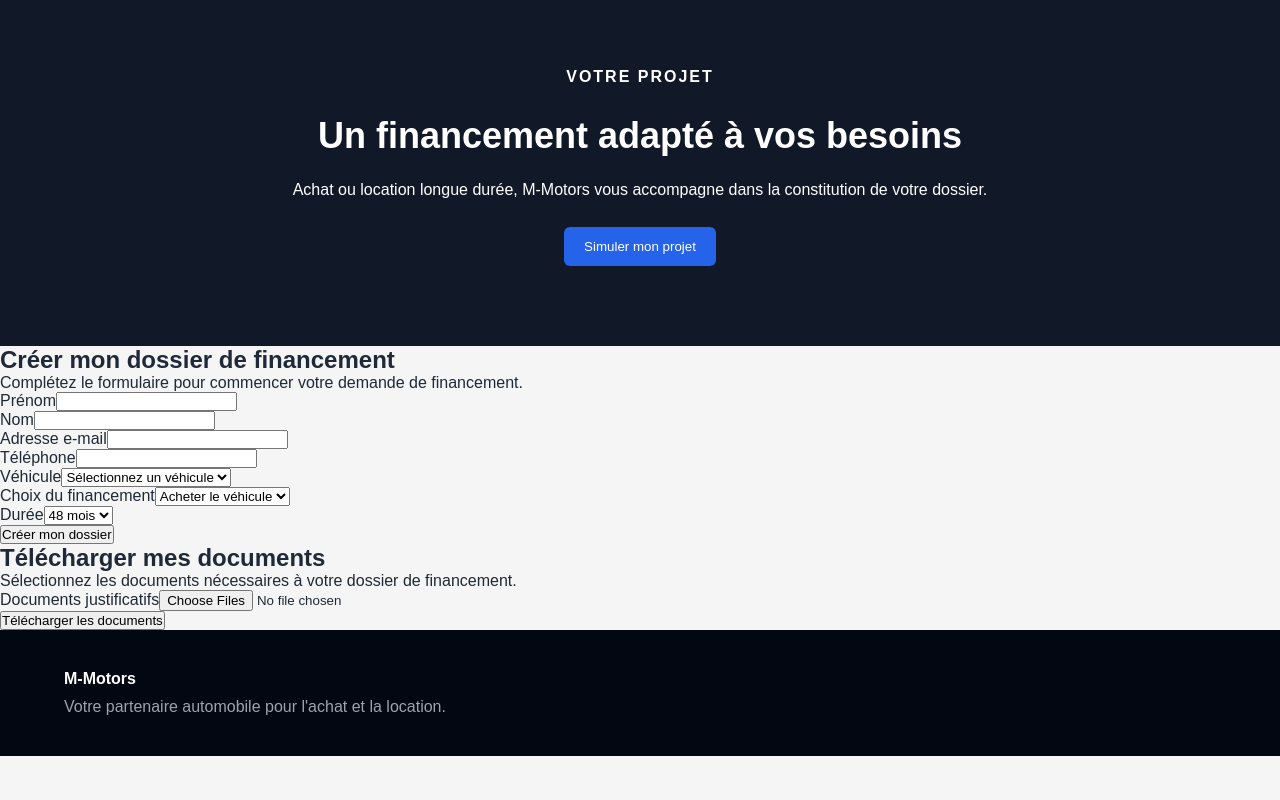
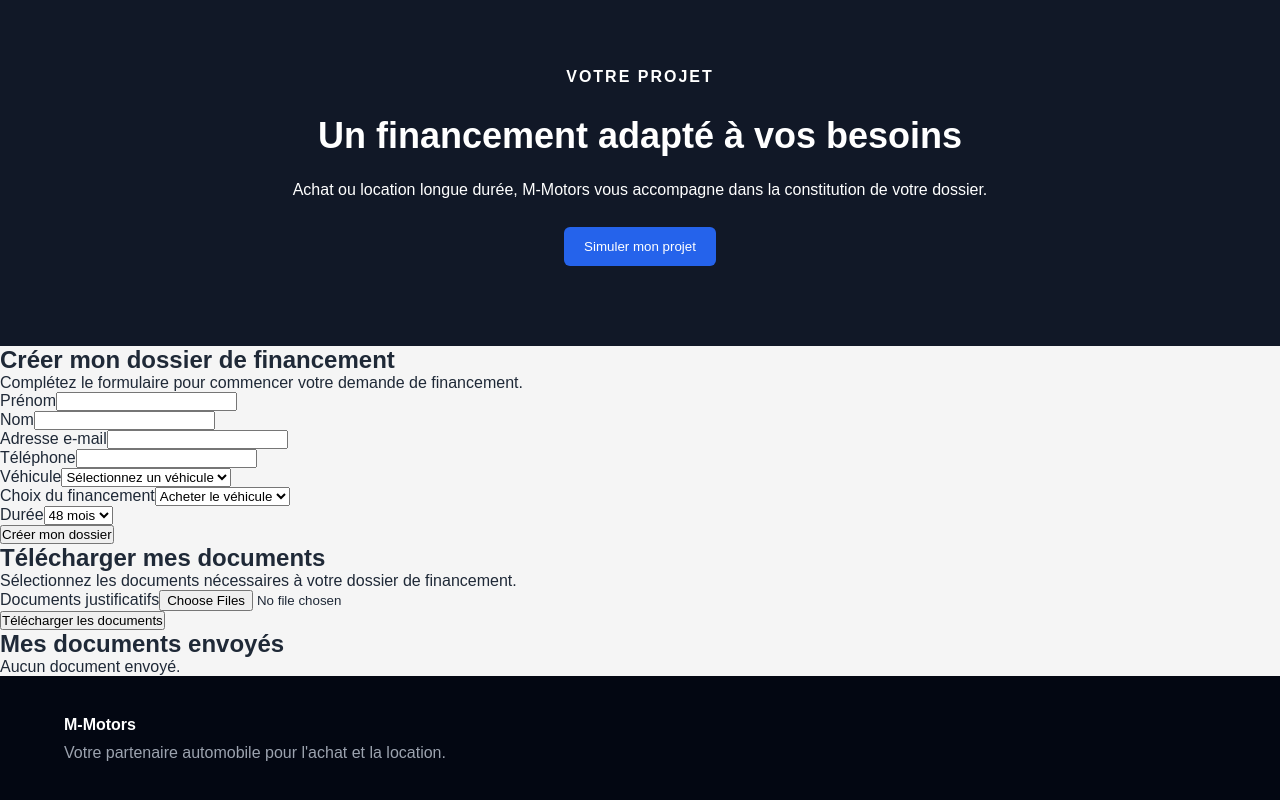
Before and after one commit to NicolascrenFr/M-Motors, a React (Vite) app in the folder frontend/: page / in a window 1280 px wide. Shown: the part 1386-2186 px from the top of the page. Before the commit the page ends 2142 px from the top, so only its background shows below. Built offline with nearby package versions, Linux system fonts and the light colour scheme.

Commit message:
feat(documents): ajouter la consultation des documents

```diff
--- a/frontend/src/App.jsx
+++ b/frontend/src/App.jsx
@@ -3,10 +3,11 @@ import vehicles from "./data/vehicles";
 import VehicleCard from "./components/VehicleCard";
 import FinancingForm from "./components/FinancingForm";
 import DocumentUpload from "./components/DocumentUpload";
+import DocumentList from "./components/DocumentList";
 import "./App.css";
 
 function App() {
-  const [filter, setFilter] = useState("tous");
+  const [documents, setDocuments] = useState([]);  const [filter, setFilter] = useState("tous");
   const [selectedVehicle, setSelectedVehicle] = useState(null);
 
   const filteredVehicles =
@@ -132,7 +133,12 @@ function App() {
       </section>
 
       <FinancingForm />
-      <DocumentUpload />
+      <DocumentUpload
+        documents={documents}
+        setDocuments={setDocuments}
+      />
+
+      <DocumentList documents={documents} />
 
       {/* MODAL VEHICULE */}
       {selectedVehicle && (
--- /dev/null
+++ b/frontend/src/components/DocumentList.jsx
@@ -0,0 +1,23 @@
+function DocumentList({ documents }) {
+    return (
+      <section className="documents-list-section">
+        <div className="documents-container">
+          <h2>Mes documents envoyés</h2>
+
+          {documents.length === 0 ? (
+            <p>Aucun document envoyé.</p>
+          ) : (
+            <ul>
+              {documents.map((document, index) => (
+                <li key={`${document.name}-${index}`}>
+                  {document.name}
+                </li>
+              ))}
+            </ul>
+          )}
+        </div>
+      </section>
+    );
+  }
+
+  export default DocumentList;
--- a/frontend/src/components/DocumentUpload.jsx
+++ b/frontend/src/components/DocumentUpload.jsx
@@ -1,11 +1,13 @@
-import { useState } from "react";
+// Aucun import nécessaire
 
-function DocumentUpload() {
-  const [documents, setDocuments] = useState([]);
+function DocumentUpload({ documents, setDocuments }) {
 
   const handleChange = (event) => {
     const files = Array.from(event.target.files);
-    setDocuments(files);
+    setDocuments((previousDocuments) => [
+        ...previousDocuments,
+        ...files,
+      ]);
   };
 
   const handleSubmit = (event) => {
```
